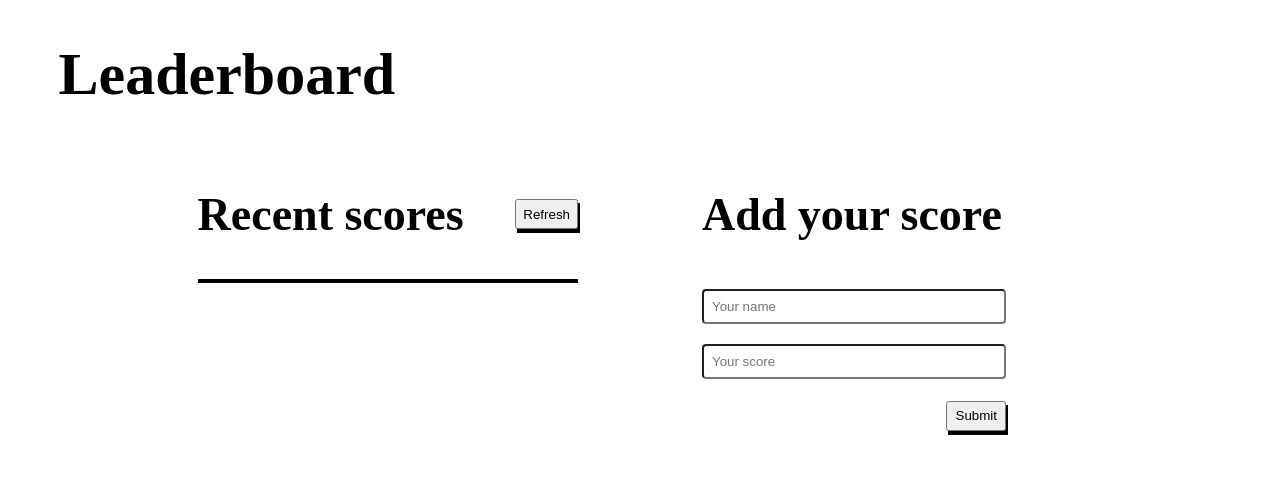
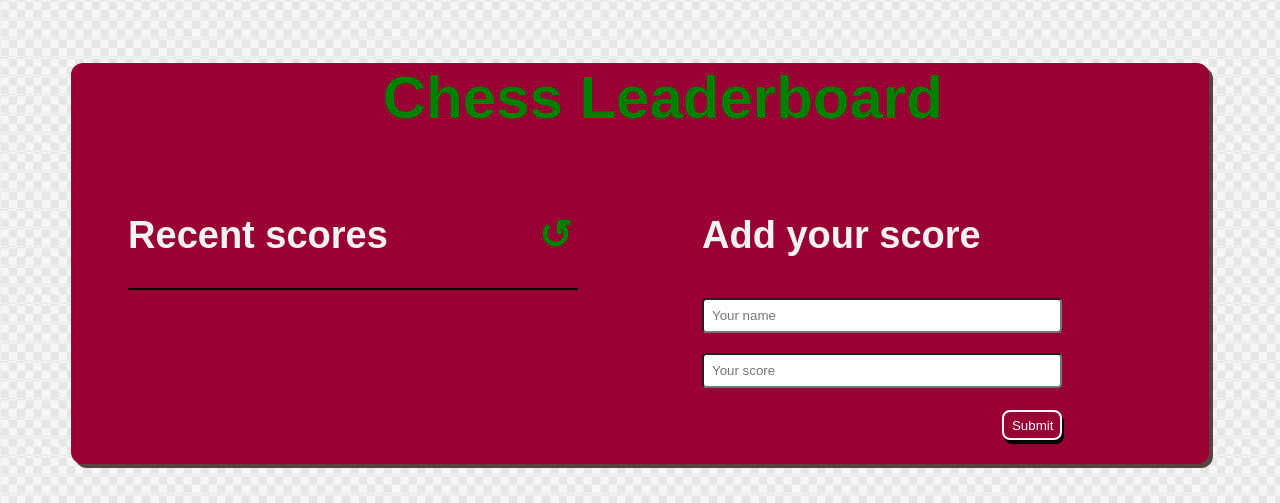
Before and after one commit to Donmark2k/leaderboard, a website built with webpack: page src/template.html in a window 1280 px wide. Built offline with nearby package versions, Linux system fonts and the light colour scheme; no server answers; a web font is replaced by a local one.

```diff
--- a/src/style.css
+++ b/src/style.css
@@ -1,15 +1,29 @@
+@import url('https://fonts.googleapis.com/css2?family=Mochiy+Pop+One&display=swap');
+
 body {
   font-weight: bold;
-  font-family: serif;
+  font-family: 'Mochiy Pop One', sans-serif;
+    background: url('img-b.png');
+
+}
+.main-container {
+  background-color: #990033;
+  margin: 5%;
+  border-radius: 12px;
+  box-shadow: 4px 4px  rgba(54, 23, 23, 0.8);
+
 }
 
 h1 {
   font-size: 60px;
   padding-left: 4%;
+  color: green;
+  text-align: center;
 }
 
 h2 {
-  font-size: 46px;
+  font-size: 38px;
+  color: #f2f2f2;
 }
 
 .recent-refresh {
@@ -25,15 +39,19 @@
 }
 
 button {
-  width: auto;
-  height: 30px;
-  box-shadow: 2px 4px black;
-  cursor: pointer;
+  background: none;
+  border: none;
+}
+
+.arrow {
+color: green;
+font-size: 40px;
+font-weight: bold;
 }
 
 ul {
-  border: 2px solid black;
-  margin: 0;
+  border-bottom: 2px solid black;
+  margin: 0 0 24px 0;
   padding: 0;
 }
 
@@ -45,10 +63,12 @@
   display: flex;
   flex-direction: row;
   justify-content: space-between;
+  color: white;
 }
 
 ul li:nth-child(even) {
   background: #f2f2f2;
+  color: black;
 }
 
 #refresh {
@@ -56,7 +76,7 @@
 }
 
 .container {
-  width: 70%;
+  width: 90%;
   display: grid;
   grid-template-columns: repeat(auto-fit, minmax(327px, 2fr));
   margin: 0 auto;
@@ -72,7 +92,19 @@
 
 .add-score {
   width: 80%;
+  margin-bottom: 24px;
 }
+
+#add-score {
+  color: white;
+  height: 30px;
+  box-shadow: 2px 4px black;
+  cursor: pointer;
+  border: 2px solid white;
+  border-radius: 8px;
+  padding: 4px 8px;
+}
+
 
 input {
   width: auto;
--- a/src/template.html
+++ b/src/template.html
@@ -7,12 +7,13 @@
     <title>Document</title>
   </head>
   <body>
-    <h1>Leaderboard</h1>
+      <section class="main-container">
+    <h1>Chess Leaderboard</h1>
     <section class="container">
       <div class="recent-scores">
         <div class="recent-refresh">
           <h2>Recent scores</h2>
-          <button id="refresh">Refresh</button>
+          <button id="refresh"><span class="arrow">&#8634;</span></button>
         </div>
         <ul class="scores-list"></ul>
       </div>
@@ -28,5 +29,6 @@
         </form>
       </div>
     </section>
+</section>
   </body>
 </html>
--- a/webpack.config.js
+++ b/webpack.config.js
@@ -26,6 +26,10 @@
         test: /\.css$/i,
         use: ['style-loader', 'css-loader'],
       },
+      {
+        test: /\.(png|svg|jpg|jpeg|gif)$/i,
+        type: 'asset/resource',
+      },
     ],
   },
 };
```
Also changed, not shown: README.md, dist/20ca180ed0e385a9618c.png (added), dist/29f20af785d2c06bb35c.png (added), dist/index.html, dist/main.js, src/bg2.png (added), src/img-b.PNG (added).
